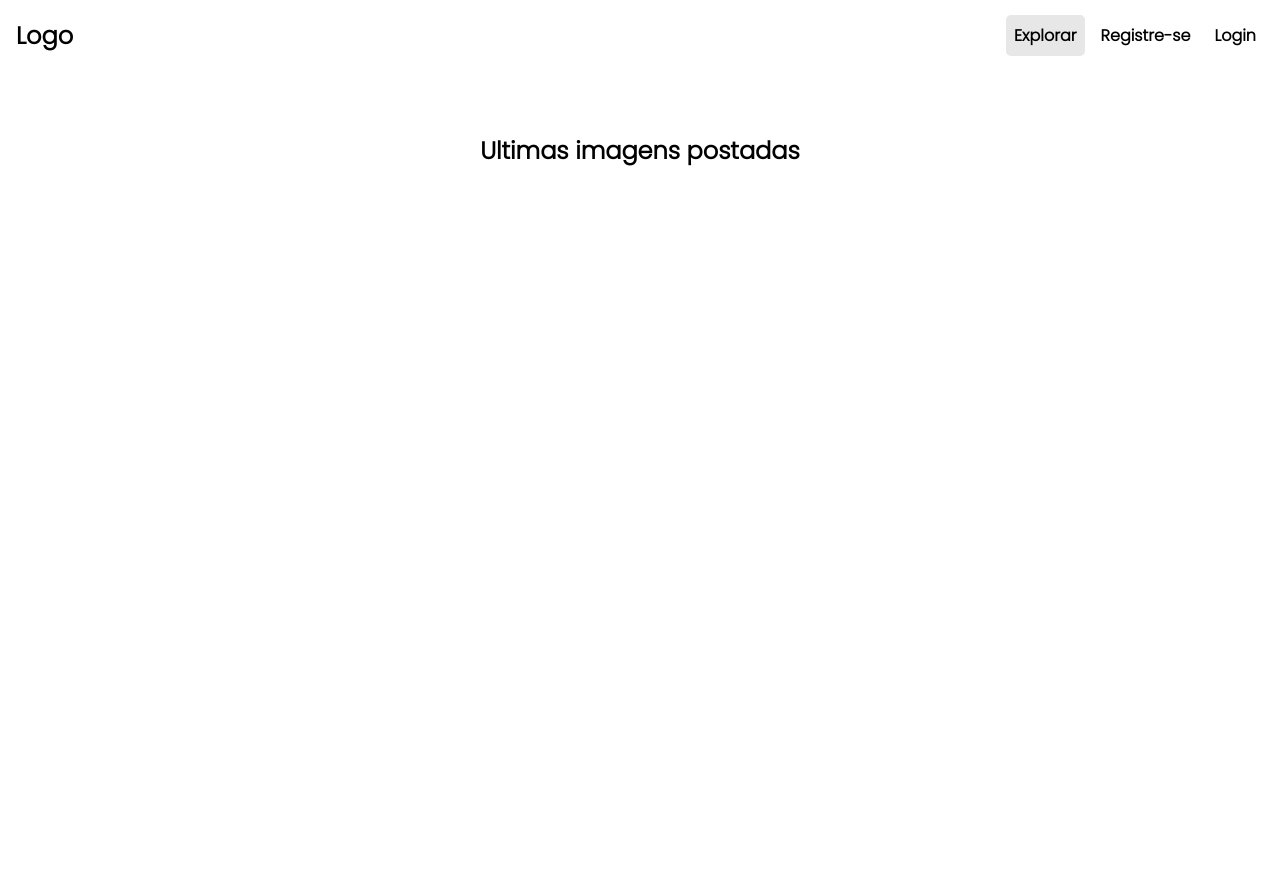
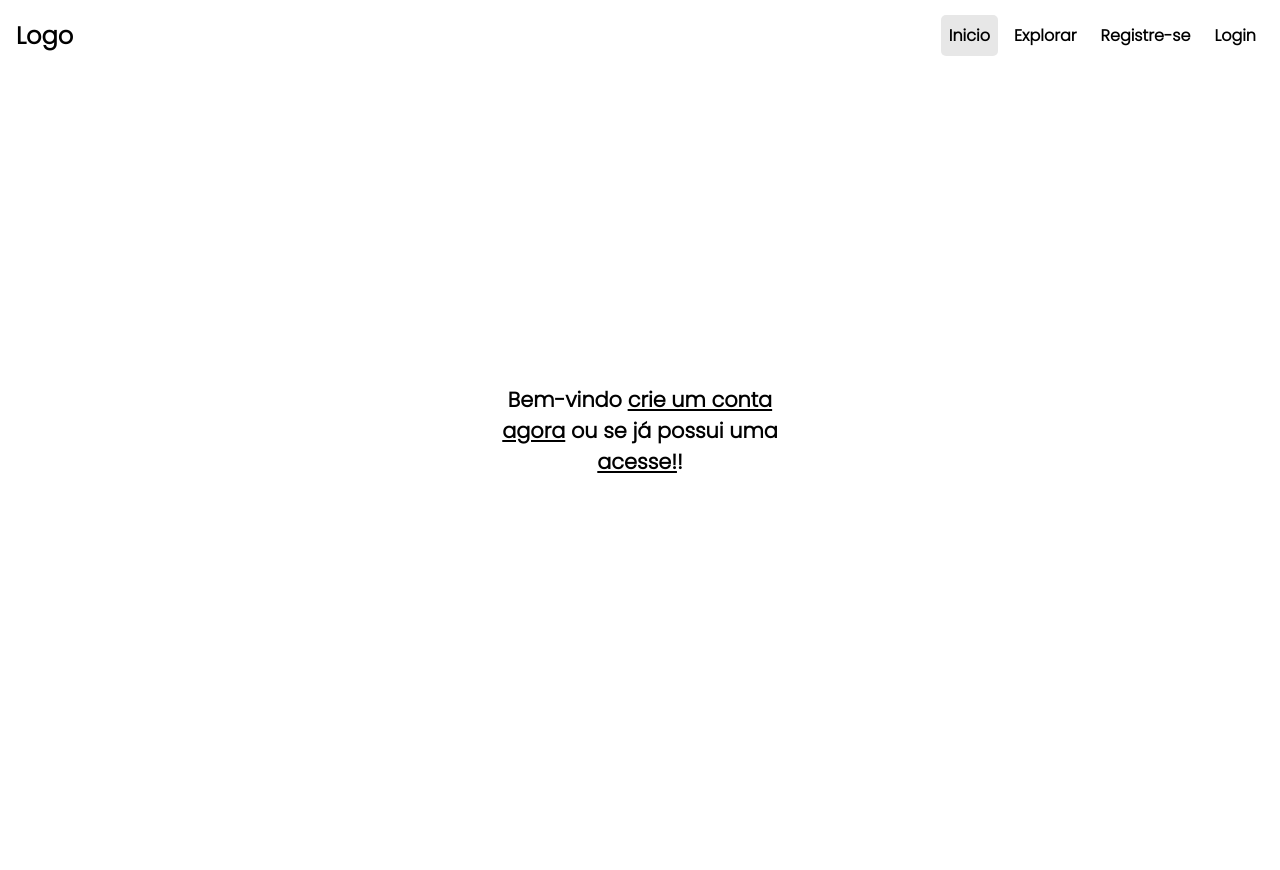
Before and after one commit to Skaylan/cadastro_de_imagens, a Flask app: page / in a window 1280 px wide. Before the commit the page ends 166 px from the top, so only its background shows below. Run offline with Flask 2, Linux system fonts and the light colour scheme; data that the repository does not hold is empty.

Commit message:
add home page

```diff
--- a/app/controllers/routes.py
+++ b/app/controllers/routes.py
@@ -8,9 +8,11 @@
 import uuid
 
 
+@app.route('/')
+def home():
+    return render_template('home.html')
 
-
-@app.route('/', methods=['GET', 'POST'])
+@app.route('/explorer', methods=['GET', 'POST'])
 def index():
     if 'user' in session:
         return redirect(url_for('user'))
--- /dev/null
+++ b/app/static/css/home.css
@@ -0,0 +1,34 @@
+*{
+    padding: 0;
+    margin: 0;
+    box-sizing: border-box;
+}
+
+body{
+    overflow-y: hidden;
+}
+
+main{
+    width: 100vw;
+    height: 100vh;
+    /* background: #1088d8; */
+    display: flex;
+    align-items: center;
+    justify-content: center;
+}
+
+.content{
+    width: 300px;
+    height: 300px;
+    /* background: #e90202; */
+    display: flex;
+    align-items: center;
+    justify-content: center;
+    text-align: center;
+    font-size: 1.3rem;
+    margin-bottom: 5rem;
+}
+
+.content a{
+    text-decoration: underline;
+}
--- a/app/static/css/register.css
+++ b/app/static/css/register.css
@@ -13,6 +13,10 @@ main{
     align-items: center;
     justify-content: start;
     overflow-x: hidden;
+}
+
+.form{
+    text-align: center;
 }
 
 .form form{
--- a/app/templates/base.html
+++ b/app/templates/base.html
@@ -19,7 +19,8 @@
                 </button>
                 <ul id='menu'>
                     {% block menu %}
-                        <li><a class="{{ 'active' if active_page == 'index' else '' }}" href="/">Explorar</a></li>
+                        <li><a class="{{ 'active' if active_page == 'home' else '' }}" href="/">Inicio</a></li>
+                        <li><a class="{{ 'active' if active_page == 'index' else '' }}" href="/explorer">Explorar</a></li>
                         <li><a class="{{ 'active' if active_page == 'register' else '' }}" href="/register">Registre-se</a></li>
                         <li><a class="{{ 'active' if active_page == 'login' else '' }}" href="/login">Login</a></li>
                     {% endblock %}
--- /dev/null
+++ b/app/templates/home.html
@@ -0,0 +1,16 @@
+{% extends 'base.html' %}
+{% set active_page = 'home' %}
+{% block title %} Home {% endblock %}
+{% block style %} <link rel="stylesheet" href="{{url_for('static', filename='css/home.css')}}"> {% endblock %}
+
+{% block main %}
+
+<main>
+
+    <div class="content">
+        <h4>Bem-vindo <a class="a-dash" href="/register">crie um conta agora</a> ou se já possui uma <a class="a-dash" href="/login">acesse!</a>!</h4>
+    </div>
+
+</main>
+
+{% endblock %}
--- a/app/templates/register.html
+++ b/app/templates/register.html
@@ -8,6 +8,7 @@
 
     <main>
         <div class="form">
+            <h1>Crie sua conta</h1>
             <form action="/register" method="POST">
                 <div>
                     <input class="input" type="text" name="nome" required autocomplete="off" placeholder="Seu nome completo">
```
